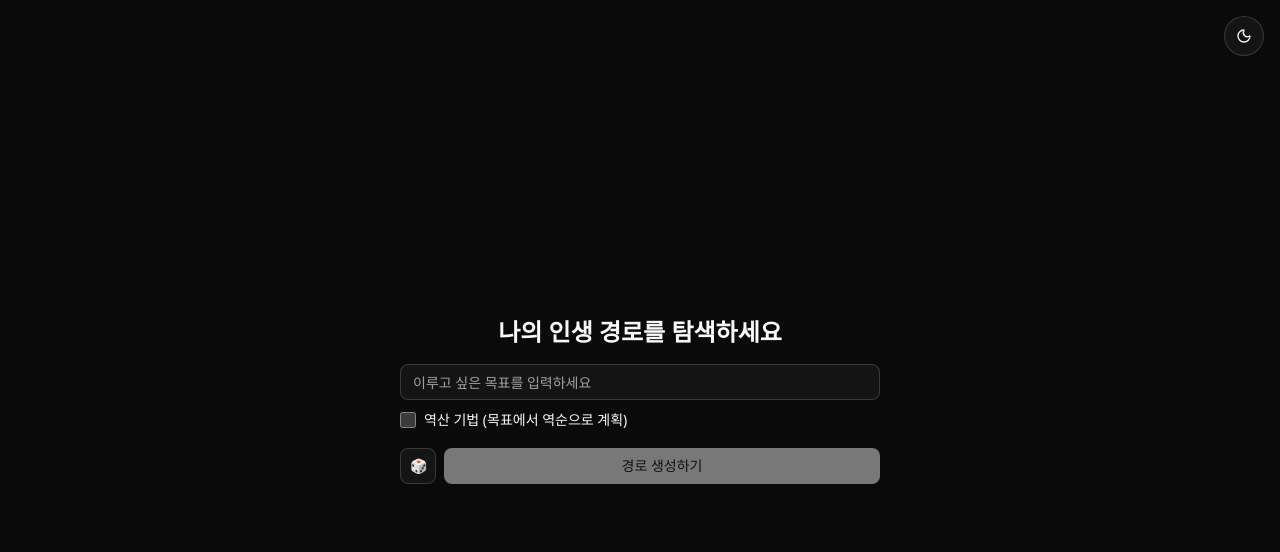
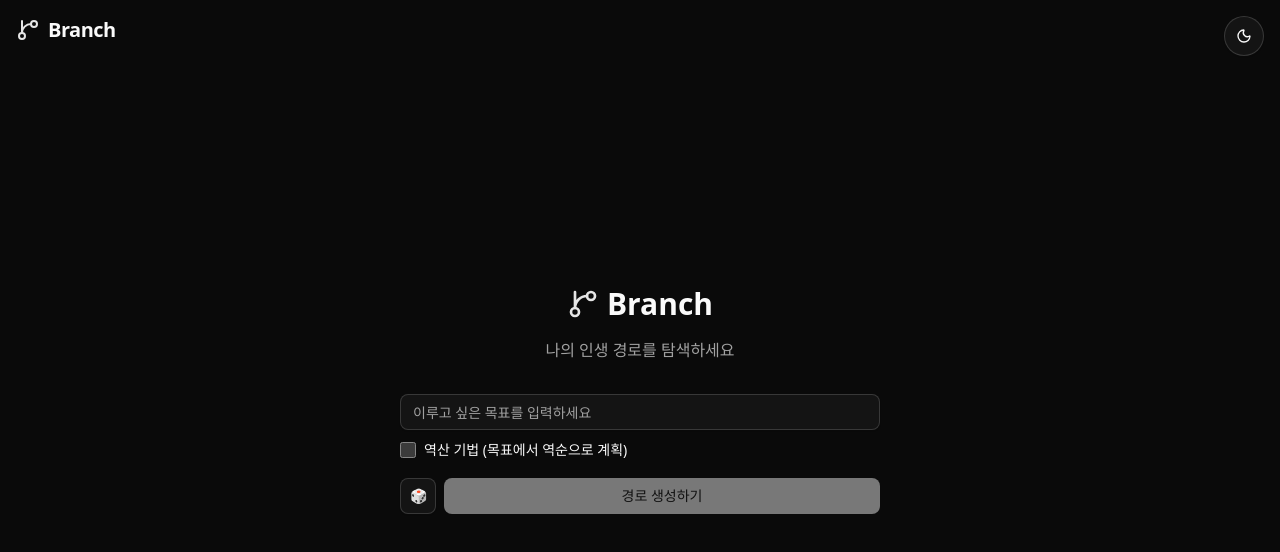
Before and after one commit to e7217/gemini-hkt, a Next.js app: page / in a window 1280 px wide. Shown: the top 552 px of the page. Built offline with nearby package versions, Linux system fonts and the light colour scheme.

Commit message:
fix(pathMap): correct color mapping and line connection issues

```diff
--- a/app/layout.tsx
+++ b/app/layout.tsx
@@ -15,7 +15,7 @@ const geistMono = Geist_Mono({
 });
 
 export const metadata: Metadata = {
-  title: "LifePath",
+  title: "Branch",
   description: "Explore your life path.",
 };
 
--- a/app/page.tsx
+++ b/app/page.tsx
@@ -1,10 +1,15 @@
 import { LifePathView } from '@/components/LifePathView';
 import { LoadingAnimation } from '@/components/LoadingAnimation';
 import { ThemeToggle } from '@/components/ThemeToggle';
+import { GitBranch } from 'lucide-react';
 
 export default function Page() {
   return (
     <main className="relative min-h-screen bg-background">
+      <div className="absolute top-4 left-4 z-50 flex items-center gap-2">
+        <GitBranch className="h-6 w-6 text-primary" />
+        <span className="text-xl font-bold tracking-tight text-foreground">Branch</span>
+      </div>
       <div className="absolute top-4 right-4 z-50">
         <ThemeToggle />
       </div>
--- a/components/GoalInput.tsx
+++ b/components/GoalInput.tsx
@@ -4,7 +4,7 @@ import { Input } from '@/components/ui/input';
 import { Button } from '@/components/ui/button';
 import { useLifePathStore } from '@/store/useLifePathStore';
 import { getRandomGoal } from '@/data/presets';
-import { Loader2 } from 'lucide-react';
+import { Loader2, GitBranch } from 'lucide-react';
 
 export function GoalInput() {
   const goal = useLifePathStore((s) => s.goal);
@@ -28,9 +28,13 @@ export function GoalInput() {
   return (
     <div className="min-h-screen flex items-center justify-center bg-background">
       <div className="flex flex-col gap-4 w-full max-w-lg px-4">
-        <h1 className="text-2xl font-bold text-center text-foreground">
+        <h1 className="text-3xl font-bold text-center text-foreground flex items-center justify-center gap-2">
+          <GitBranch className="h-8 w-8 text-primary" />
+          Branch
+        </h1>
+        <p className="text-muted-foreground text-center mb-4">
           나의 인생 경로를 탐색하세요
-        </h1>
+        </p>
         <form onSubmit={handleSubmit} className="flex flex-col gap-3">
           <Input
             type="text"
--- a/components/TrackLegend.tsx
+++ b/components/TrackLegend.tsx
@@ -14,7 +14,7 @@ export function TrackLegend({ selectedTrack, onSelectTrack }: TrackLegendProps)
   const pathMap = useLifePathStore((s) => s.pathMap);
 
   return (
-    <div className="absolute top-4 left-4 z-10 bg-background/60 backdrop-blur-md rounded-xl p-3 flex flex-col gap-2">
+    <div className="absolute top-16 left-4 z-10 bg-background/60 backdrop-blur-md rounded-xl p-3 flex flex-col gap-2">
       {tracks.map((track) => {
         const pathData = pathMap?.paths?.find(p => p.id === track);
 
```
